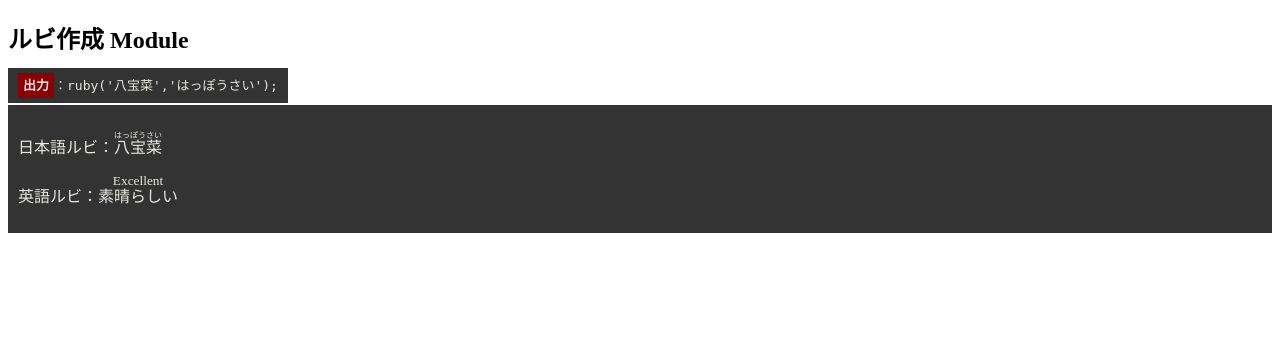
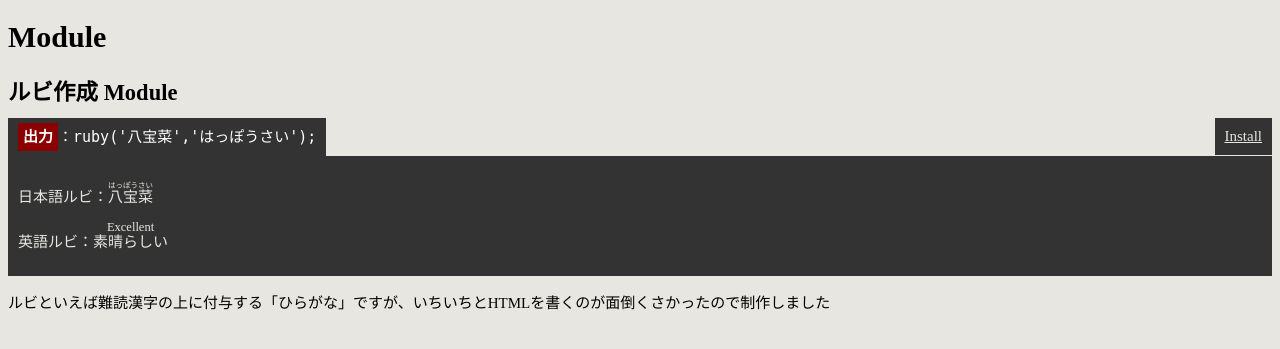
Before and after one commit to KurohimeAkari/PHP, a PHP site: page / in a window 1280 px wide. Shown: the top 349 px of the page. Run offline with PHP 8.4, Linux system fonts and the light colour scheme.

Commit message:
design update

```diff
--- a/index.php
+++ b/index.php
@@ -7,14 +7,17 @@
 <title>PHP Research</title>
 </head>
 <body>
+	<h1>Module</h1>
 	<article>
 		<h2>ルビ作成 Module</h2>
 		<section>
 			<p><code><span>出力</span>：ruby('八宝菜','はっぽうさい');</code></p>
+			<p class='inst'><?php echo gitname('module/ruby.php');?></p>
 			<div>
 				<p>日本語ルビ：<? echo ruby('八宝菜','はっぽうさい'); ?></p>
 				<p>英語ルビ：<? echo ruby('素晴らしい','Excellent'); ?></p>
 			</div>
+			<p>ルビといえば難読漢字の上に付与する「ひらがな」ですが、いちいちとHTMLを書くのが面倒くさかったので制作しました</p>
 		</section>
 	</article>
 </body>
--- a/style/style.css
+++ b/style/style.css
@@ -1,3 +1,10 @@
+/* body */
+body{
+	background-color: #E7E6E1;
+	font-size: 15px;
+}
+
+
 /* div */
 h2 + section div {
 	background-color:#333 ;
@@ -11,8 +18,9 @@ h2 + section div {
 
 p code{
 	background-color:#333 ;
-	color: #E7E6E1;
+	color: #fff;
 	padding: 10px;
+
 }
 
 p code span {
@@ -20,3 +28,21 @@ p code span {
 	background-color: darkred;
 	padding: 5px;
 }
+
+p.inst {
+	background-color:#333 ;
+	color: #fff;
+	padding: 10px;
+	float: right;
+    position: relative;
+    top: -58px;
+}
+
+/* a */
+a {
+	color: #E7E6E1;
+}
+
+a:hover {
+	color: #333;
+}
--- a/style/template.php
+++ b/style/template.php
@@ -6,3 +6,8 @@ function head() {
 	<link rel=preload href="//'.$_SERVER["HTTP_HOST"].'/style/style.css" as="style">
 	<link rel="stylesheet" href="//'.$_SERVER["HTTP_HOST"].'/style/style.css" type="text/css">';
 }
+
+function gitname($name){
+	$giturl ='https://github.com/KurohimeAkari/PHP/blob/master/';
+	echo '<a href="'.$giturl.$name.'" target="_blank">Install</a>';
+}
```
